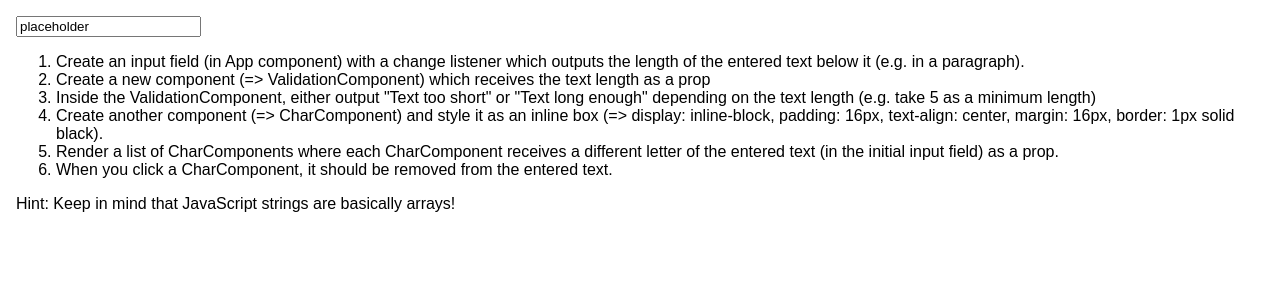
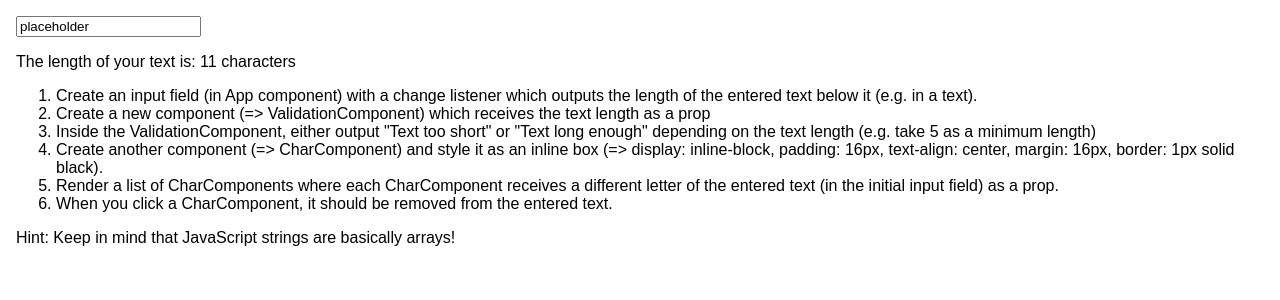
Before and after one commit to sophiewo/word-counter, a React (Create React App) app: page / in a window 1280 px wide. Shown: the top 300 px of the page. Built offline with nearby package versions, Linux system fonts and the light colour scheme.

Commit message:
Adds text length as prop to validationComp

```diff
--- a/src/App.js
+++ b/src/App.js
@@ -5,33 +5,33 @@ import ValidationComponent from './ValidationComp/ValidationComp';
 class App extends Component {
 
   state = {
-    paragraph: 'placeholder',
-    paraLength:  11
+    text: 'placeholder',
+    textLength:  11
   }
 
   changeParaHandler = (event) => {
     this.setState( {
-      paragraph: event.target.value,
-      paraLength: event.target.value.length
+      text: event.target.value,
+      textLength: event.target.value.length
     })
     console.log(this.state)
   };
-
 
 
   render() {
     return (
       <div className="App">
 
-        <input type="text"  onChange={this.changeParaHandler} value={this.state.paragraph} />
+        <input type="text"  onChange={this.changeParaHandler} value={this.state.text} />
 
+      {/* <p>{this.state.textLength} </p> */}
         <ValidationComponent
-
+        textLength={this.state.textLength}
         />
 
 
         <ol>
-          <li>Create an input field (in App component) with a change listener which outputs the length of the entered text below it (e.g. in a paragraph).</li>
+          <li>Create an input field (in App component) with a change listener which outputs the length of the entered text below it (e.g. in a text).</li>
 
           <li>Create a new component (=> ValidationComponent) which receives the text length as a prop</li>
           <li>Inside the ValidationComponent, either output "Text too short" or "Text long enough" depending on the text length (e.g. take 5 as a minimum length)</li>
--- a/src/ValidationComp/ValidationComp.js
+++ b/src/ValidationComp/ValidationComp.js
@@ -5,6 +5,7 @@ import React from 'react';
 const validationComponent = (prop) => {
   return (
     <div className="ValidationComp">
+      <p> The length of your text is: {prop.textLength} characters</p>
     </div>
   )
 }
```
